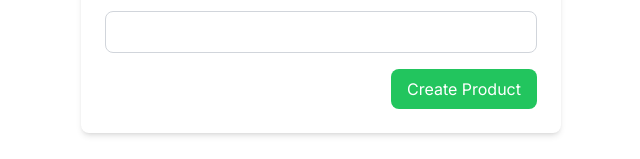
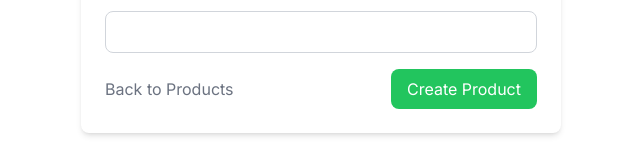
Before and after one commit to jsebascp6/product-frontend, a Next.js app: page /products/new in a window 1280 px wide. Shown: the part 331-490 px from the top of the page, without its empty margins (319-959 px from the left). Built offline with nearby package versions, Linux system fonts and the light colour scheme.

Commit message:
add action back

```diff
--- a/src/app/products/[id]/edit/page.js
+++ b/src/app/products/[id]/edit/page.js
@@ -2,6 +2,7 @@
 
 import { useEffect, useState } from 'react'
 import { useRouter, useParams } from 'next/navigation'
+import Link from 'next/link'
 
 export default function EditProductPage() {
   const router = useRouter()
@@ -103,7 +104,10 @@ export default function EditProductPage() {
           />
         </div>
         {error && <p className="text-red-500">{error}</p>}
-        <div className="flex justify-end">
+        <div className="flex justify-between items-center">
+          <Link href="/products" className="text-gray-500 hover:text-gray-700 transition-colors">
+            Back to Products
+          </Link>
           <button
             type="submit"
             className="bg-blue-500 text-white px-4 py-2 rounded-lg hover:bg-blue-600 transition-colors"
--- a/src/app/products/new/page.js
+++ b/src/app/products/new/page.js
@@ -2,6 +2,7 @@
 
 import { useState } from 'react'
 import { useRouter } from 'next/navigation'
+import Link from 'next/link'
 
 export default function NewProductPage() {
   const [name, setName] = useState('')
@@ -73,7 +74,10 @@ export default function NewProductPage() {
           />
         </div>
         {error && <p className="text-red-500">{error}</p>}
-        <div className="flex justify-end">
+        <div className="flex justify-between items-center">
+          <Link href="/products" className="text-gray-500 hover:text-gray-700 transition-colors">
+            Back to Products
+          </Link>
           <button
             type="submit"
             className="bg-green-500 text-white px-4 py-2 rounded-lg hover:bg-green-600 transition-colors"
```
